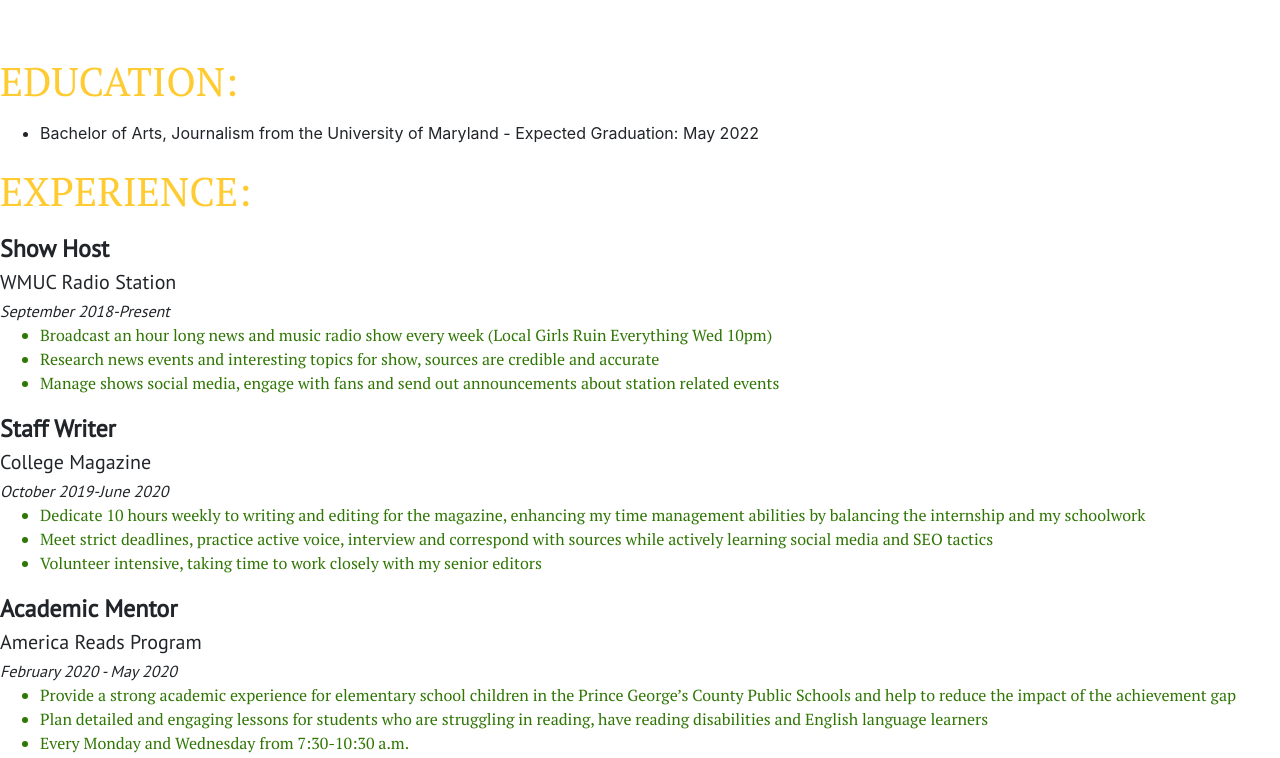
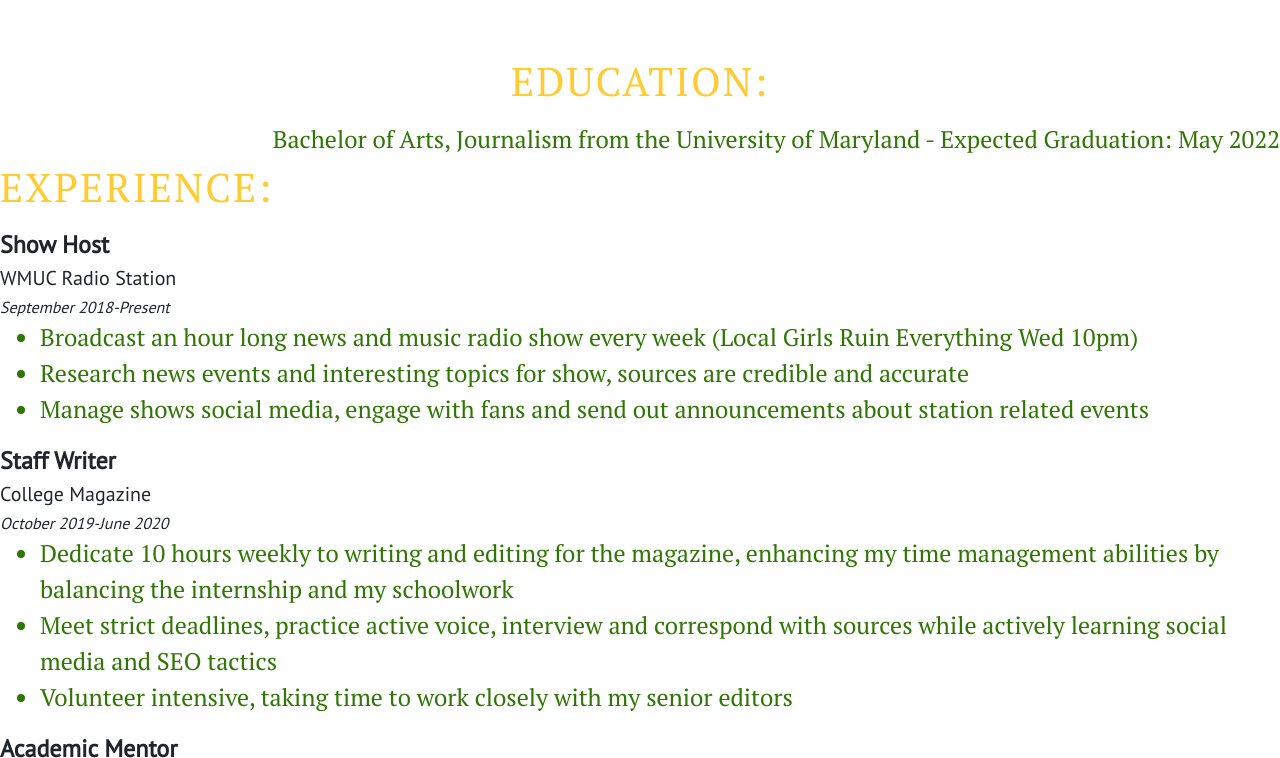
Before and after one commit to evasanchez3/Eva-Sanchez-Jour352, a plain HTML site: page resume/eva-sanchez-resume.html/eva-sanchez-resume.html in a window 1280 px wide. Shown: the part 1669-2427 px from the top of the page. Drawn offline with nearby package versions, Linux system fonts and the light colour scheme.

Commit message:
spaced letters and centered

```diff
--- a/resume/eva-sanchez-resume.html/eva-sanchez-resume.html
+++ b/resume/eva-sanchez-resume.html/eva-sanchez-resume.html
@@ -67,11 +67,9 @@
   <img src="eva.png" alt="My intro"  width="100%">
 
 <!--Education-->
-  <div class="sectionheader">Education:</div>
+  <center><div class="sectionheader">Education:</div></center>
   <div id="degrees">
-    <ul>
-      <li>Bachelor of Arts, Journalism from the University of Maryland - Expected Graduation: May 2022
-    </ul>
+  Bachelor of Arts, Journalism from the University of Maryland - Expected Graduation: May 2022
   </div>
 
 
--- a/resume/eva-sanchez-resume.html/style.css
+++ b/resume/eva-sanchez-resume.html/style.css
@@ -9,7 +9,7 @@
 .description {
   font-family: 'PT Serif', serif;
   color: #2F7604;
-  font-size: 1em;
+  font-size: 1.5em;
     }
 
 .sectionheader {
@@ -24,6 +24,7 @@
   margin-top:20;
   margin-left:0;
   margin-right:0;
+  letter-spacing: 2px;
     }
 .jobtitle {
   font-family: 'PT Sans', sans-serif;
@@ -57,3 +58,10 @@
       color: #2F7604;
       font-size: 1em;
       }
+
+  #degrees {
+    color: #2F7604;
+    text-align: right;
+    font-family: 'PT Serif', serif;
+    font-size: 1.5em;
+  }
```
